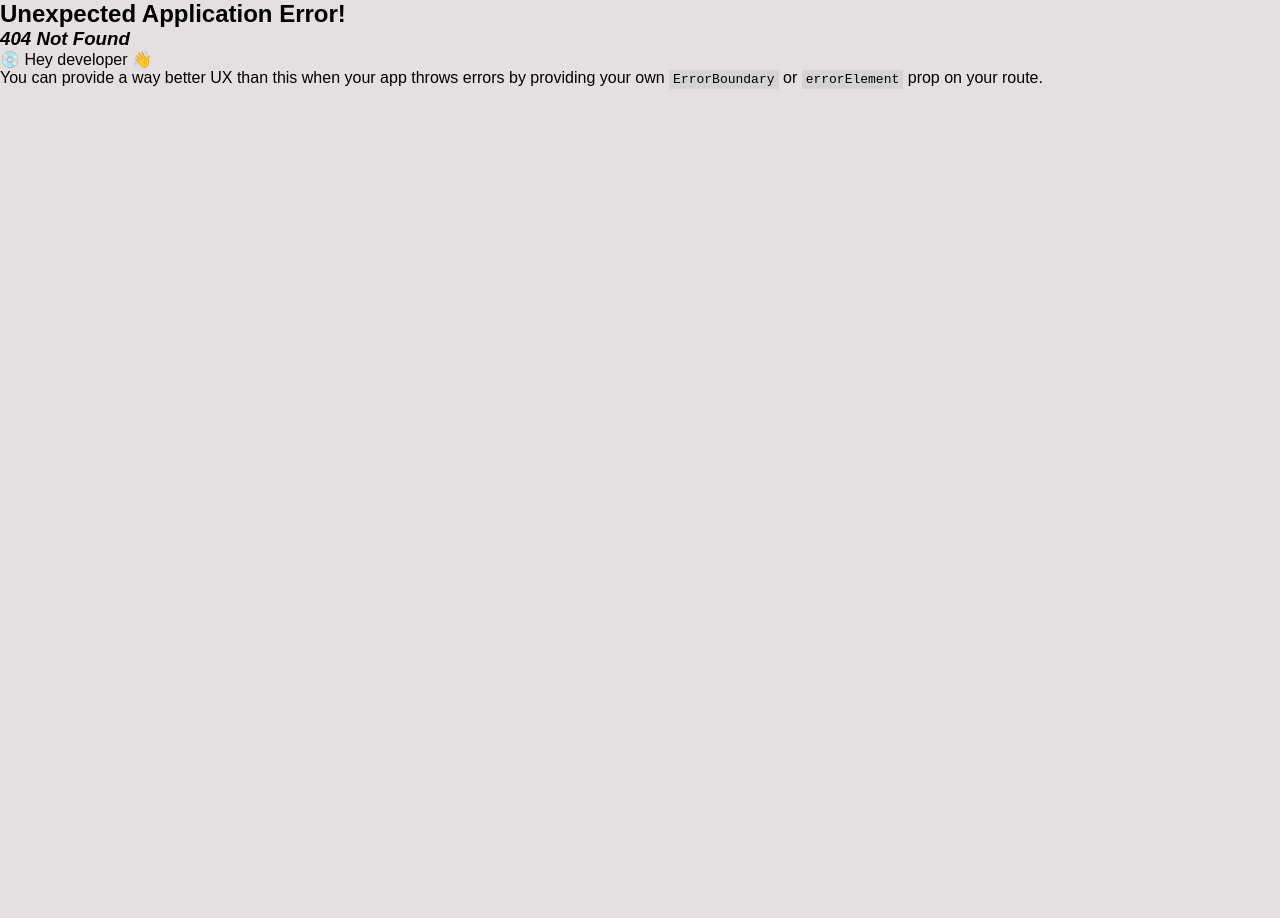
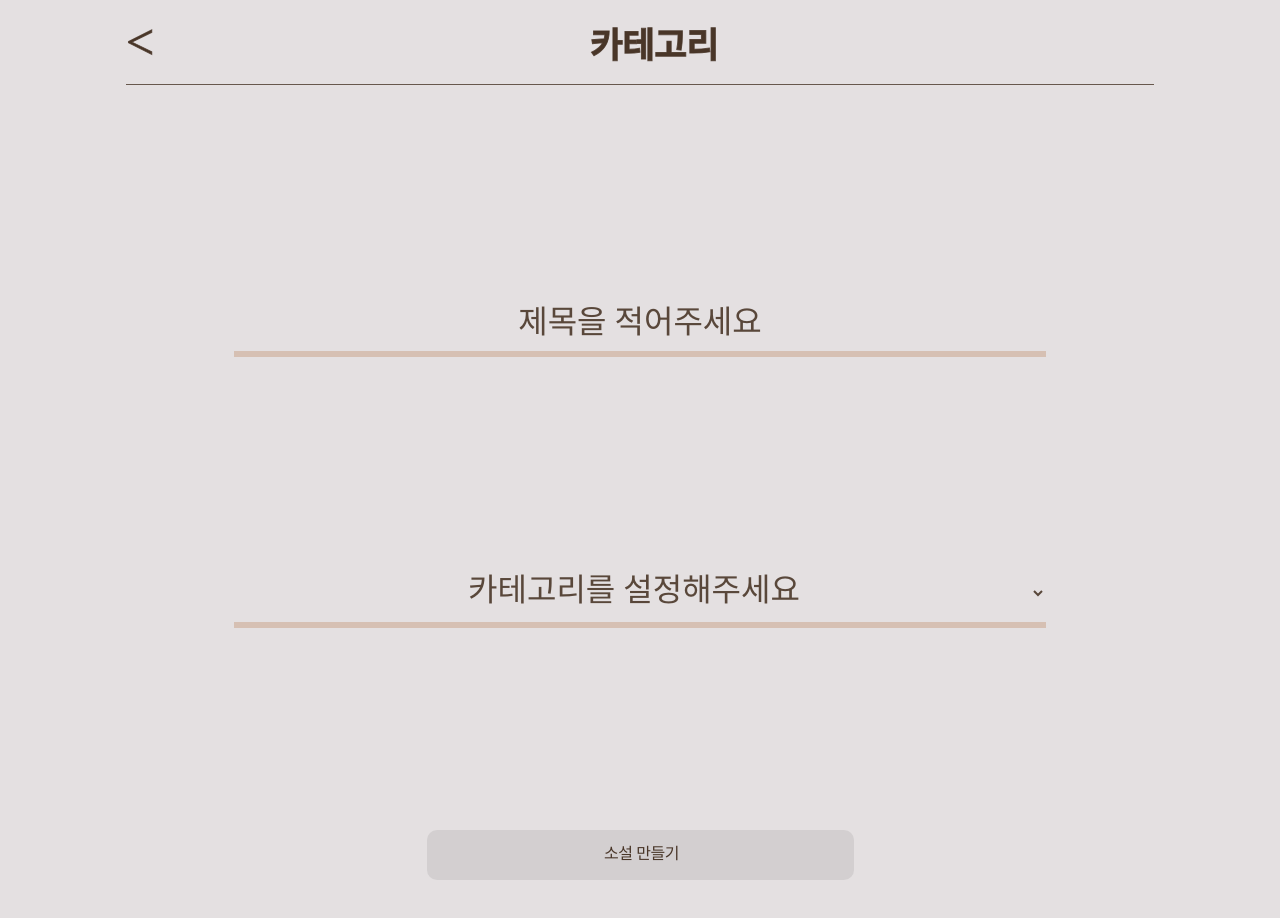
Before and after one commit to ChatStorys/ChatStory_Front, a React (Vite) app: page /category in a window 1280 px wide. Before the commit this address had no page. Shown: the top 918 px of the page. Before the commit the page ends 800 px from the top, so only its background shows below. Built offline with nearby package versions, Linux system fonts and the light colour scheme.

Commit message:
[feature] category page

```diff
--- a/src/page/category/Category.tsx
+++ b/src/page/category/Category.tsx
@@ -0,0 +1,72 @@
+import React, { useState } from 'react';
+import styled from 'styled-components';
+import Header from '../../component/header/Header';
+import Button from '../../component/button/Button';
+const Container = styled.div`
+  background: #e4e0e1;
+  padding: 0 126px;
+  height: 1024px;
+  z-index: 1;
+`;
+const Content = styled.div`
+  display: flex;
+  flex-direction: column;
+  align-items: center;
+  justify-content: space-evenly;
+  height: 100%;
+`;
+const Title = styled.div`
+  width: 812px;
+  height: 70px;
+  flex-shrink: 0;
+  border-bottom: 6px solid #d6c0b3;
+  background: #e4e0e1;
+  color: rgba(73, 54, 40, 0.9);
+  text-align: center;
+  font-family: Pretendard;
+  font-size: 32px;
+  display: flex;
+  align-items: center;
+  justify-content: center;
+`;
+const CategorySelect = styled.select`
+  width: 812px;
+  height: 70px;
+  flex-shrink: 0;
+  border: none;
+  border-bottom: 6px solid #d6c0b3;
+  background: #e4e0e1;
+  color: rgba(73, 54, 40, 0.9);
+  text-align: center;
+  font-family: Pretendard;
+  font-size: 32px;
+  display: flex;
+  align-items: center;
+  justify-content: center;
+`;
+const Category: React.FC = () => {
+  const categories = ['카테고리를 설정해주세요', '동화', '연애', '판타지', '무협', '액션', '스릴러', '추리'];
+  const [selected, setSelected] = useState('전체');
+
+  const handleChange = (e: React.ChangeEvent<HTMLSelectElement>) => {
+    setSelected(e.target.value);
+  };
+  return (
+    <Container>
+      <Header title="카테고리"></Header>
+      <Content>
+        <Title>제목을 적어주세요</Title>
+        <CategorySelect value={selected} onChange={handleChange}>
+          {categories.map((item, idx) => (
+            <option key={idx} value={item}>
+              {item}
+            </option>
+          ))}
+        </CategorySelect>
+        <Button>소설 만들기</Button>
+      </Content>
+    </Container>
+  );
+};
+
+export default Category;
--- a/src/page/login/Login.tsx
+++ b/src/page/login/Login.tsx
@@ -28,8 +28,8 @@ const Signup = styled.div`
   letter-spacing: -0.4px;
 `;
 const Login: React.FC = () => {
-  const [id, setId] = useState('');
-  const [password, setPassword] = useState('');
+  // const [id, setId] = useState('');
+  // const [password, setPassword] = useState('');
 
   return (
     <SignContainer>
--- a/src/router/Router.tsx
+++ b/src/router/Router.tsx
@@ -5,6 +5,7 @@ import Archive from '../page/archive/Archive';
 import Login from '../page/login/Login';
 import Signup from '../page/signup/Signup';
 import Archiving from '../page/archiving/Archiving';
+import Category from '../page/category/Category';
 const Routers = () => {
   const router = createBrowserRouter([
     {
@@ -31,6 +32,10 @@ const Routers = () => {
       path: '/archiving',
       element: <Archiving />,
     },
+    {
+      path: '/category',
+      element: <Category />,
+    },
   ]);
 
   return <RouterProvider router={router} />;
```
